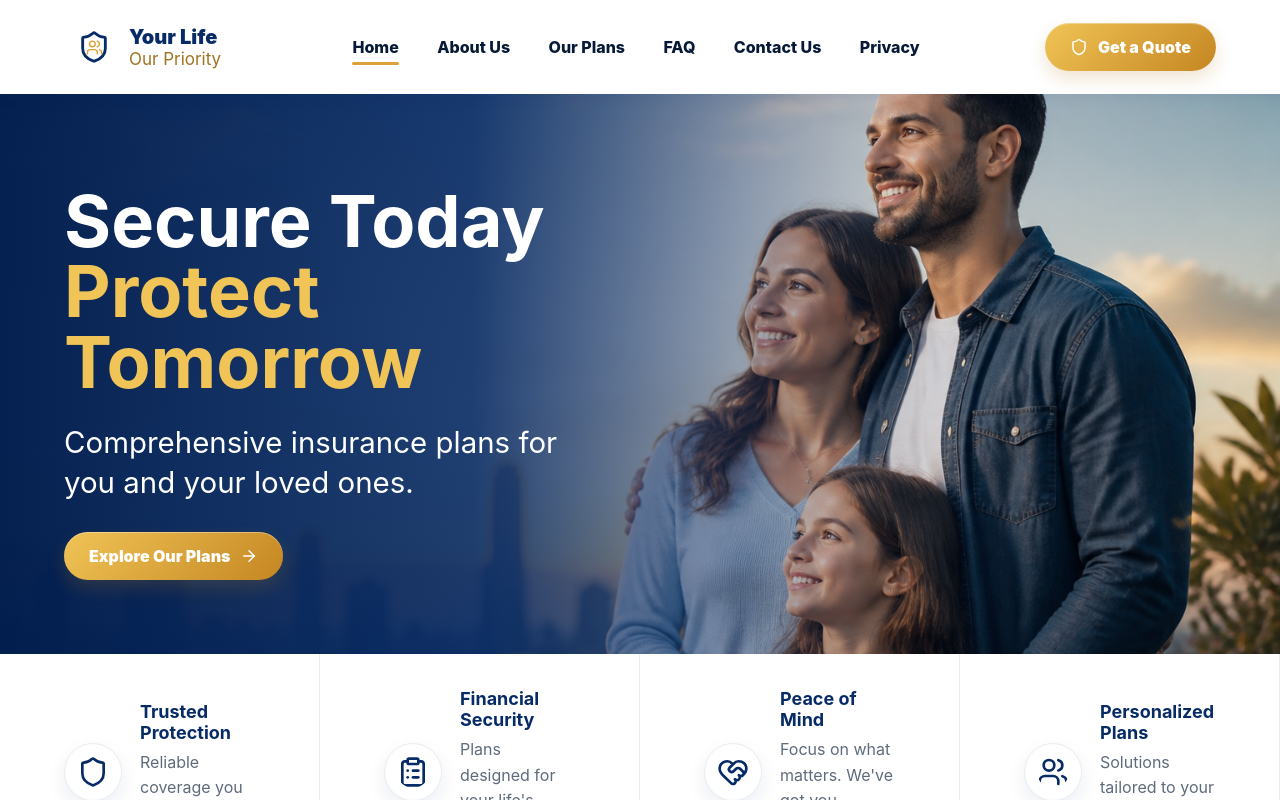
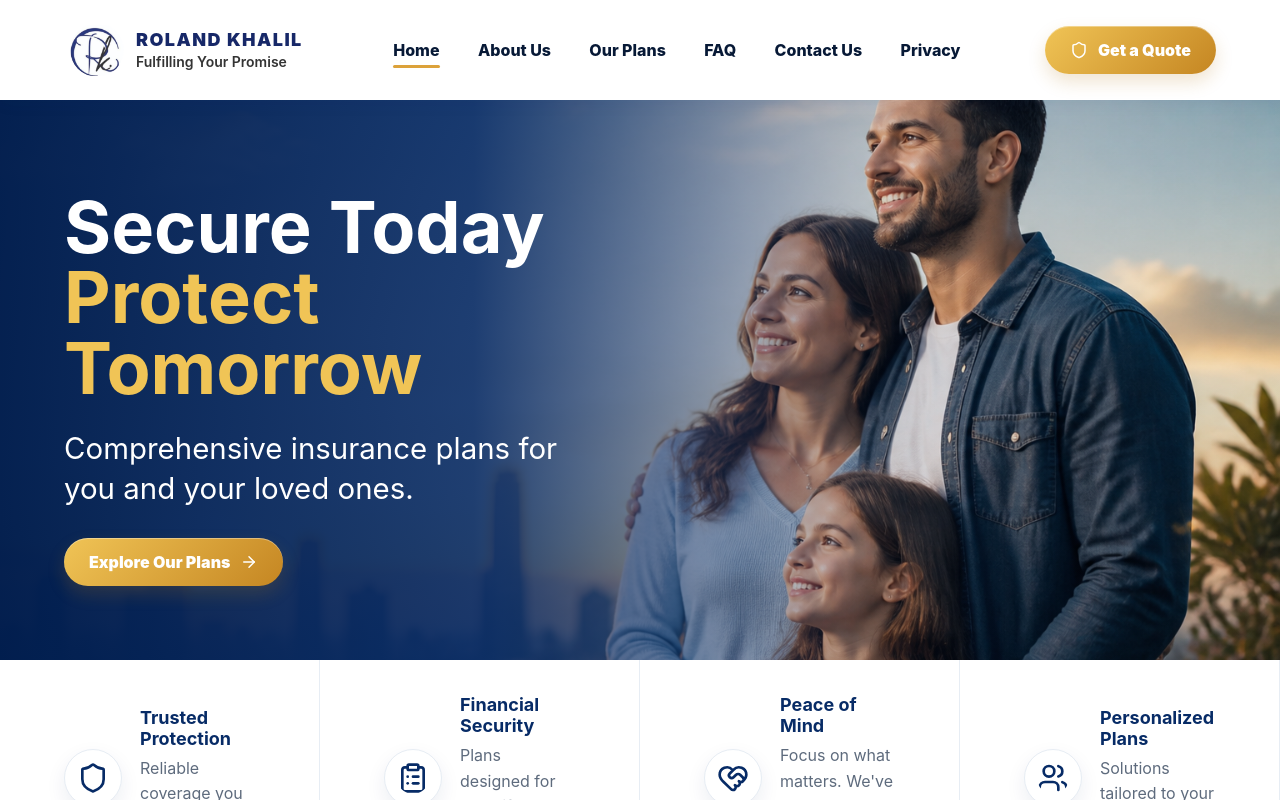
Before and after one commit to Prober10/yourlifeourpriority, a React (Vite) app: page / in a window 1280 px wide. Shown: the top 800 px of the page. Built offline with nearby package versions, Linux system fonts and the light colour scheme.

Commit message:
Update site branding logo

```diff
--- a/src/components/Header.jsx
+++ b/src/components/Header.jsx
@@ -8,8 +8,8 @@ export function Header({ activeLabel, menuOpen, setMenuOpen, navigate }) {
       <button className="brand" onClick={() => navigate('home')} aria-label="Go to home page">
         <LogoMark />
         <span>
-          <strong>Your Life</strong>
-          <small>Our Priority</small>
+          <strong>Roland Khalil</strong>
+          <small>Fulfilling Your Promise</small>
         </span>
       </button>
       <button className="menu-toggle" onClick={() => setMenuOpen(!menuOpen)} aria-label="Toggle navigation">
--- a/src/components/LogoMark.jsx
+++ b/src/components/LogoMark.jsx
@@ -1,10 +1,7 @@
-import { Shield, Users } from 'lucide-react';
-
 export function LogoMark() {
   return (
     <span className="logo-mark" aria-hidden="true">
-      <Shield size={34} />
-      <Users size={17} />
+      <img src="/images/roland-khalil-mark.png" alt="" />
     </span>
   );
 }
--- a/src/styles.css
+++ b/src/styles.css
@@ -50,7 +50,7 @@ button {
 .brand {
   display: flex;
   align-items: center;
-  gap: 11px;
+  gap: 12px;
   color: var(--navy);
   background: transparent;
   border: 0;
@@ -64,28 +64,36 @@ button {
 }
 
 .brand strong {
-  font-size: 20px;
+  color: #172868;
+  font-size: 18px;
   font-weight: 900;
+  letter-spacing: 0.08em;
+  text-transform: uppercase;
 }
 
 .brand small {
-  margin-top: 4px;
-  color: #9e731f;
-  font-size: 17px;
+  margin-top: 6px;
+  color: #343434;
+  font-size: 14px;
+  font-weight: 600;
 }
 
 .logo-mark {
   position: relative;
   display: inline-grid;
   place-items: center;
-  width: 48px;
-  height: 48px;
-  color: var(--navy);
+  width: 54px;
+  height: 54px;
+  overflow: hidden;
+  background: #fff;
+  border-radius: 50%;
 }
 
-.logo-mark svg:last-child {
-  position: absolute;
-  color: var(--gold);
+.logo-mark img {
+  display: block;
+  width: 100%;
+  height: 100%;
+  object-fit: contain;
 }
 
 .nav {
@@ -385,7 +393,7 @@ p {
 
 .cta-panel .logo-mark,
 .privacy-cta .logo-mark {
-  color: #fff;
+  box-shadow: 0 8px 18px rgba(0, 0, 0, 0.12);
 }
 
 .cta-panel h2,
@@ -1127,17 +1135,17 @@ p {
     padding: 16px 4vw;
   }
 
+  .logo-mark {
+    width: 42px;
+    height: 42px;
+  }
+
   .brand strong {
-    font-size: 17px;
+    font-size: 14px;
   }
 
   .brand small {
-    font-size: 14px;
-  }
-
-  .logo-mark {
-    width: 40px;
-    height: 40px;
+    font-size: 12px;
   }
 
   .home-hero,
```
Also changed, not shown: public/images/roland-khalil-mark.png (added).
